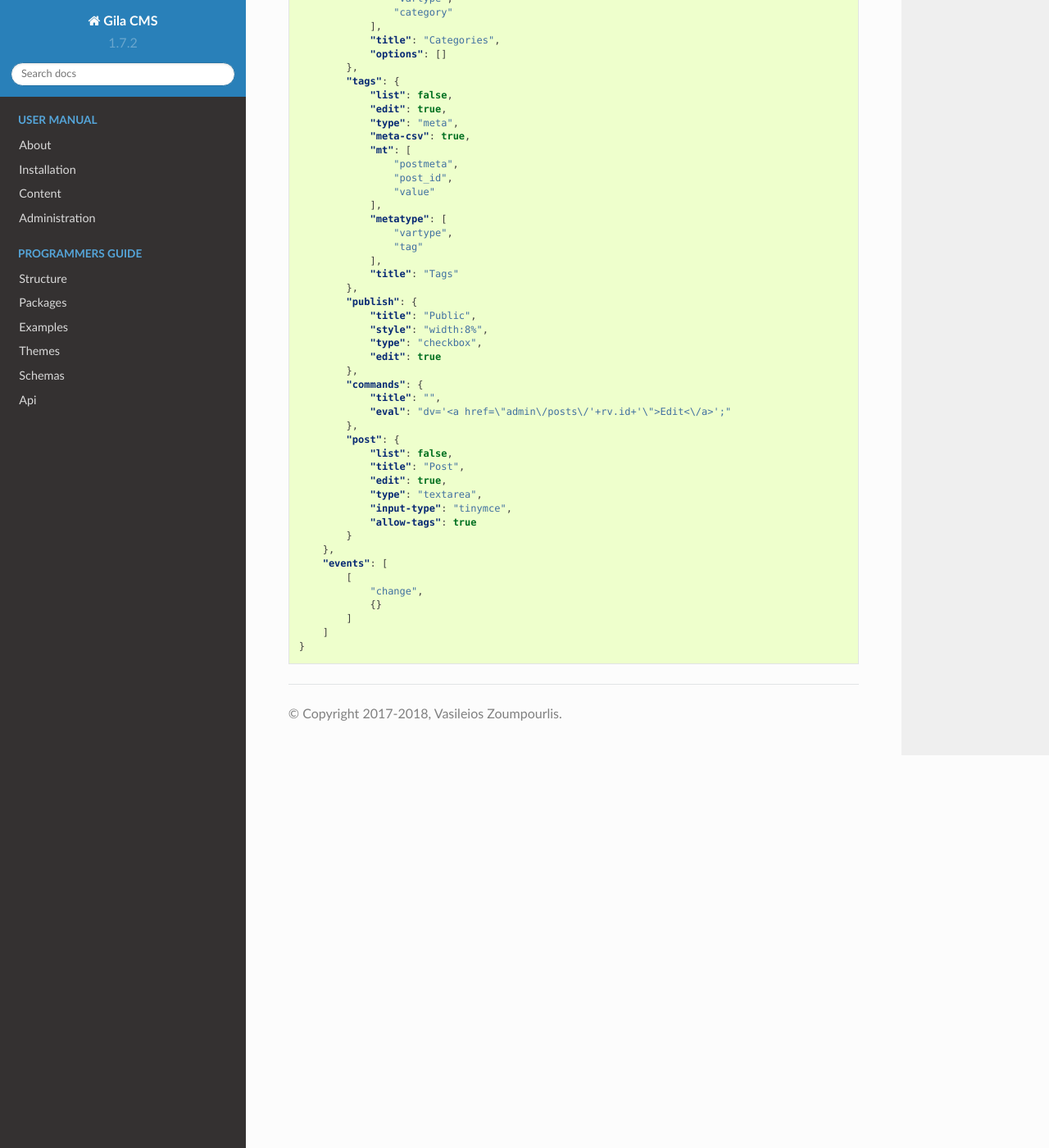
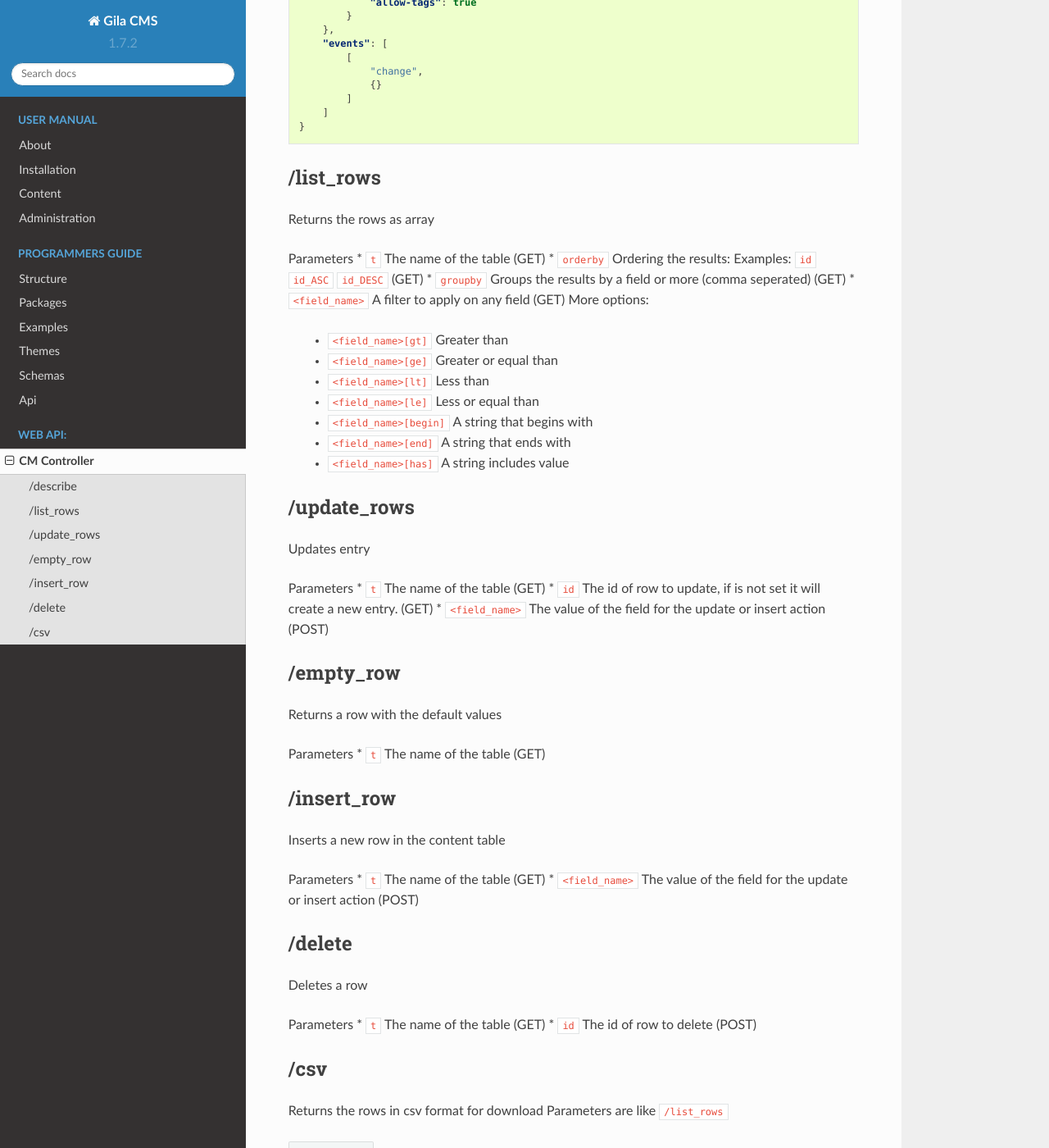
Before and after one commit to GilaCMS/docs, a Sphinx documentation site: the page built from source/cm.rst, in a window 1280 px wide and 1400 px high, scrolled down 2776 px. Shown: the whole window at 82% size. Built offline with Sphinx 7.4.7 and the Read the Docs theme 2.0.0, drawn with Linux system fonts in a browser that asks for light colours; pages that are not in the unit, such as notebooks, are missing from menus; some of the changed text lies outside the part shown.

Commit message:
update for v190

```diff
--- a/source/cm.rst
+++ b/source/cm.rst
@@ -190,3 +163,59 @@ POST Parameters
             ]
         ]
     }
+
+/list_rows
+----------
+Returns the rows as array
+
+Parameters
+* ``t`` The name of the table (GET)
+* ``orderby`` Ordering the results: Examples: ``id`` ``id_ASC`` ``id_DESC`` (GET)
+* ``groupby`` Groups the results by a field or more (comma seperated) (GET)
+* ``<field_name>`` A filter to apply on any field (GET) More options:
+
+    * ``<field_name>[gt]`` Greater than
+    * ``<field_name>[ge]`` Greater or equal than
+    * ``<field_name>[lt]`` Less than
+    * ``<field_name>[le]`` Less or equal than
+    * ``<field_name>[begin]`` A string that begins with
+    * ``<field_name>[end]`` A string that ends with
+    * ``<field_name>[has]`` A string includes value
+
+/update_rows
+-------------
+Updates entry
+
+Parameters
+* ``t`` The name of the table (GET)
+* ``id`` The id of row to update, if is not set it will create a new entry. (GET)
+* ``<field_name>`` The value of the field for the update or insert action (POST)
+
+/empty_row
+----------
+Returns a row with the default values
+
+Parameters
+* ``t`` The name of the table (GET)
+
+/insert_row
+-----------
+Inserts a new row in the content table
+
+Parameters
+* ``t`` The name of the table (GET)
+* ``<field_name>`` The value of the field for the update or insert action (POST)
+
+/delete
+-------
+Deletes a row
+
+Parameters
+* ``t`` The name of the table (GET)
+* ``id`` The id of row to delete (POST)
+
+
+/csv
+----
+Returns the rows in csv format for download
+Parameters are like ``/list_rows``
```
Also changed, not shown: other parts of source/cm.rst (+5 -32 lines), source/toctree.rst (+5 -5 lines).
